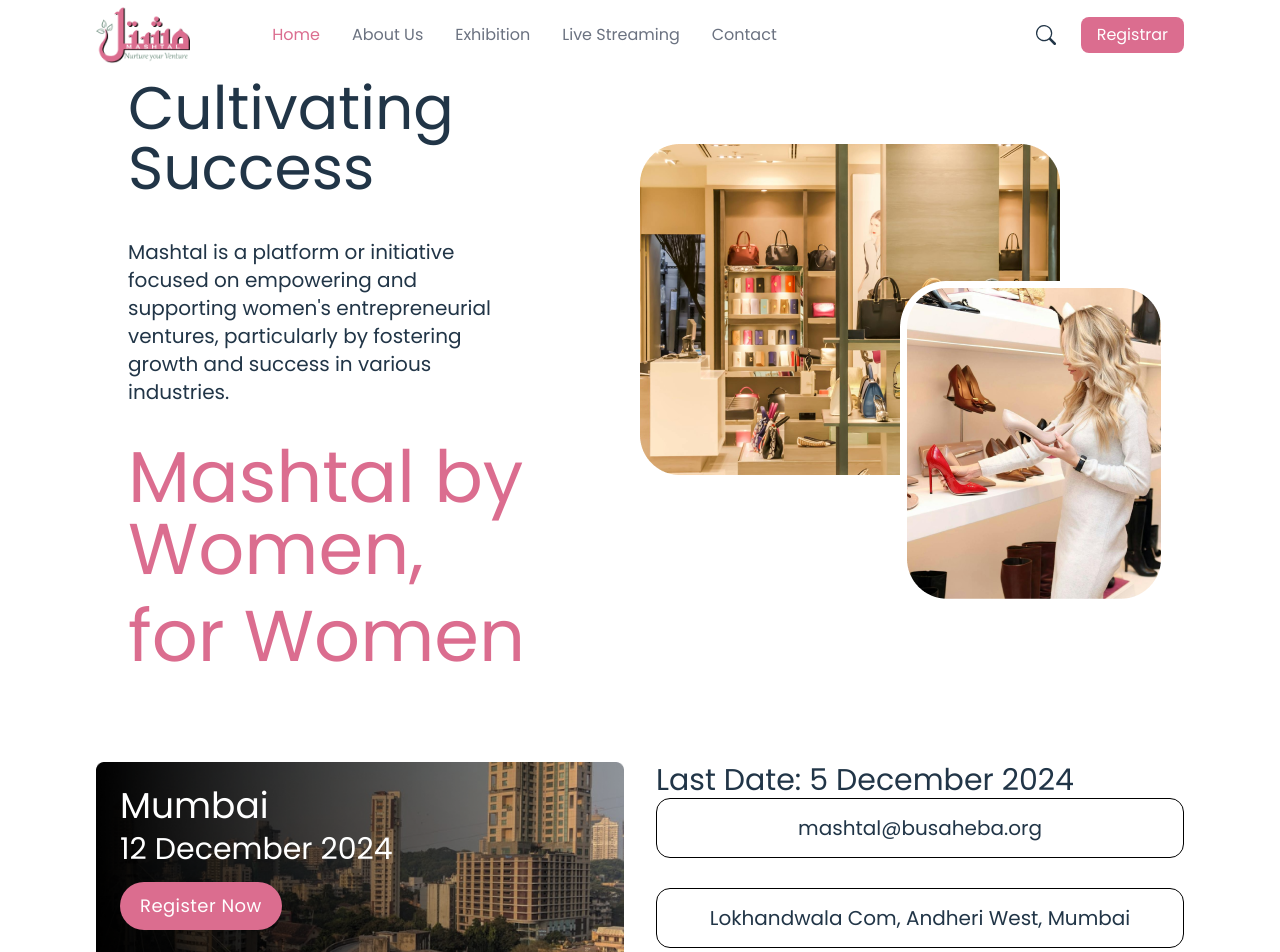
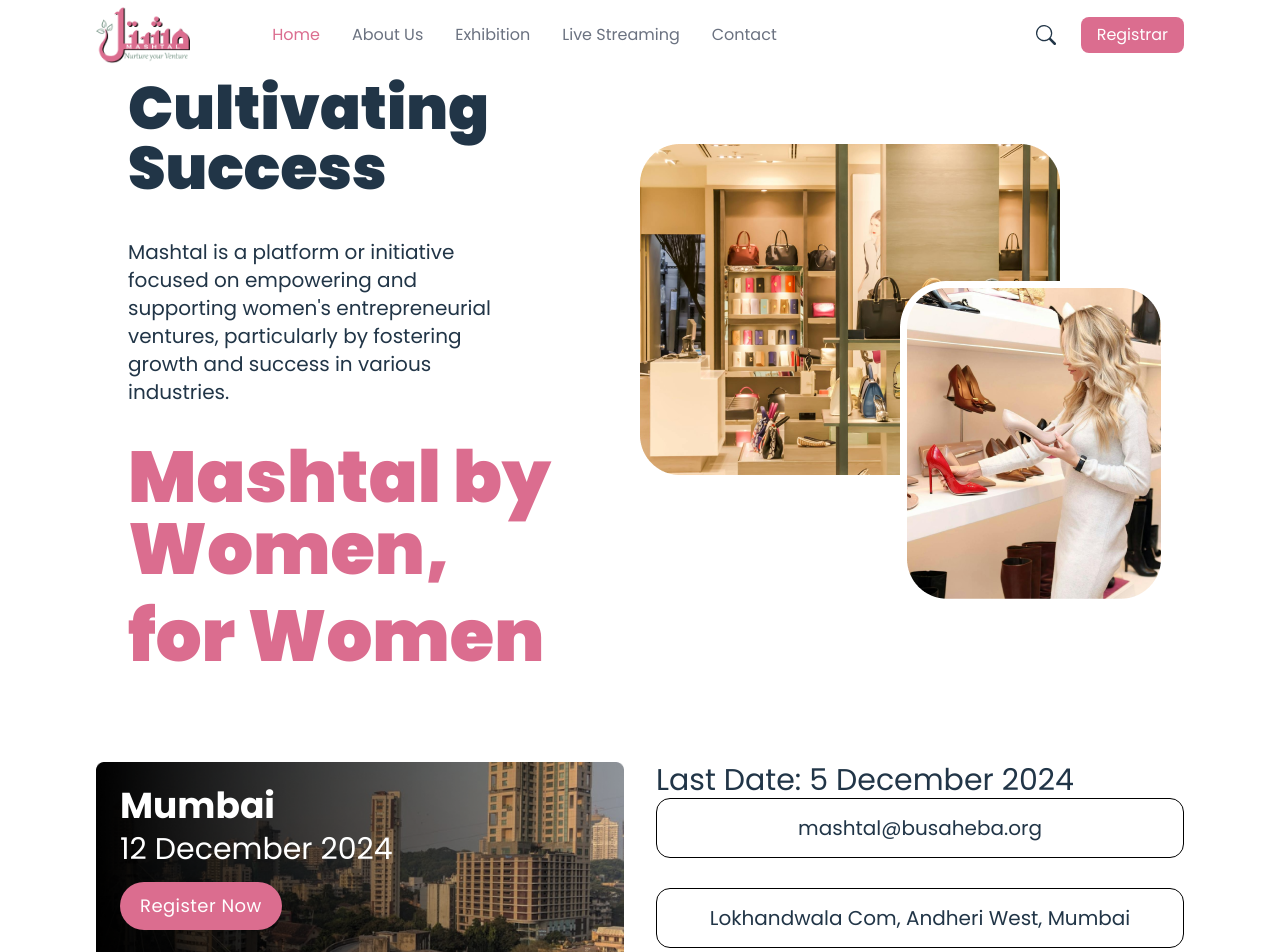
Before and after one commit to vagishaRoot/mashtal, a React (Vite) app: page / in a window 1280 px wide. Shown: the top 952 px of the page. Built offline with nearby package versions, Linux system fonts and the light colour scheme.

Commit message:
app upload

```diff
--- a/src/index.css
+++ b/src/index.css
@@ -79,7 +79,7 @@
 }
 
 
-/* @font-face {
+@font-face {
   font-family: 'Poppins';
   src: url('./assets/Poppins/Poppins-Bold.ttf') format('truetype');
   font-weight: 700;
@@ -90,7 +90,7 @@
   src: url('./assets/Poppins/Poppins-Black.ttf') format('truetype');
   font-weight: 800;
   font-style: normal;
-} */
+}
 
 @font-face {
   font-family: 'Inter';
```
